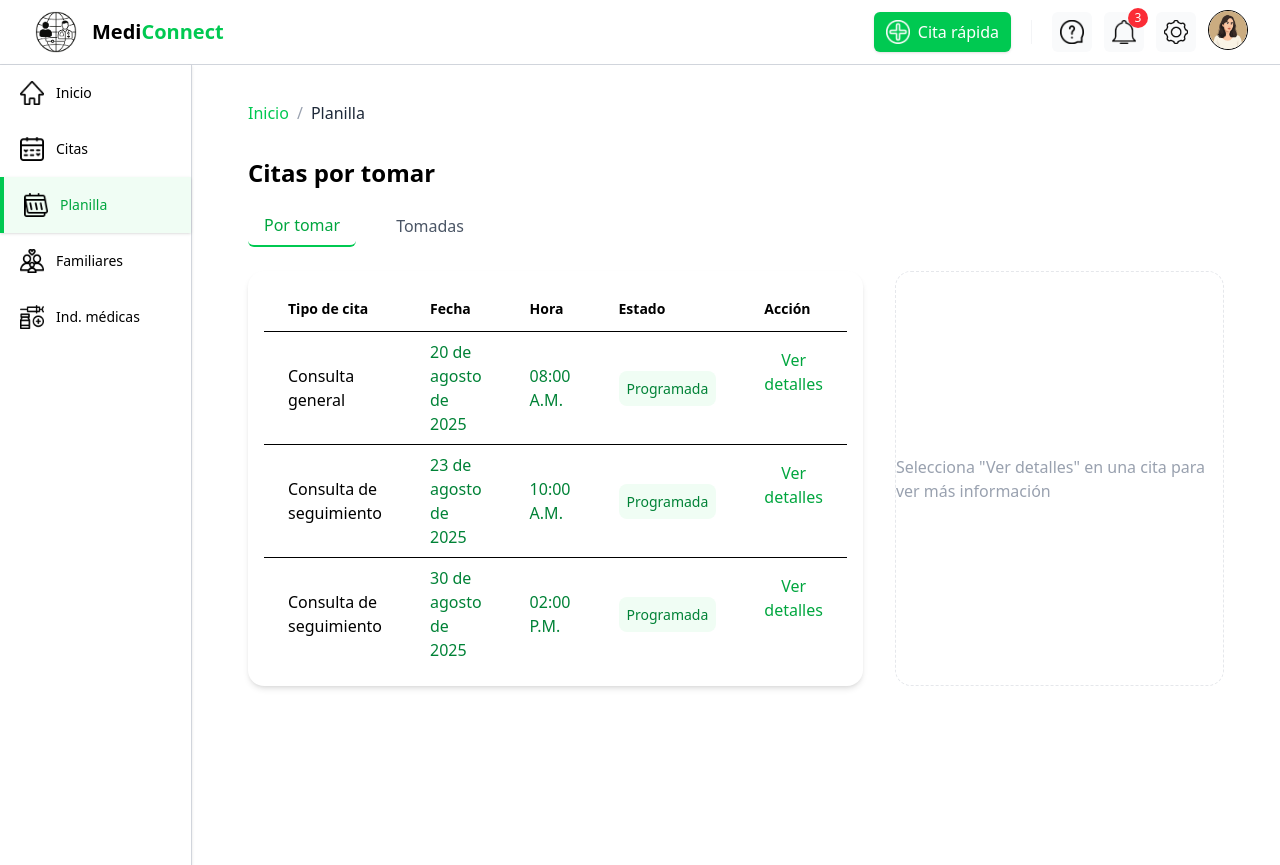
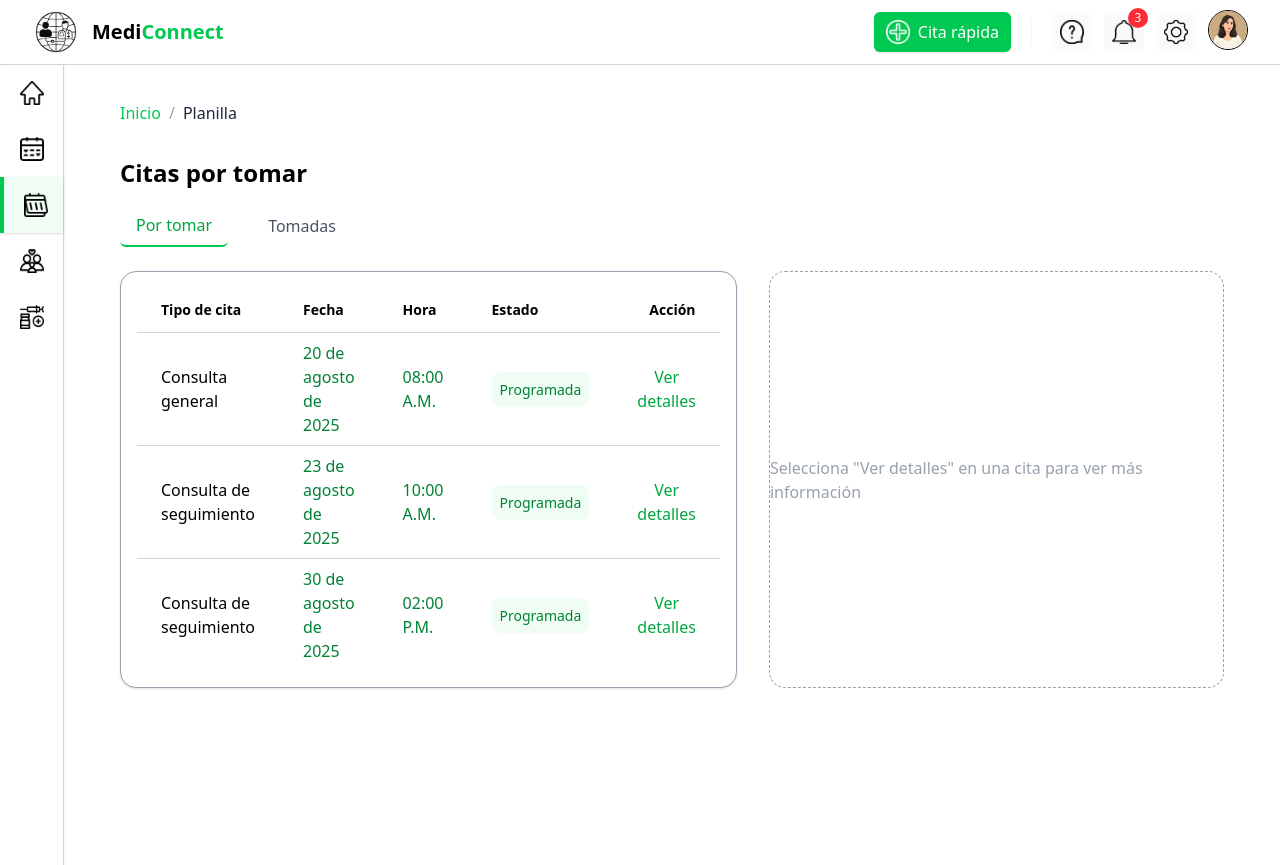
Before and after one commit to Cabrales16/MediConnect, a React (Vite) app: page /planilla in a window 1280 px wide. Built offline with nearby package versions, Linux system fonts and the light colour scheme.

Commit message:
Adjunto diseño de planilla terminado

```diff
--- /dev/null
+++ b/src/LandingPage/LandingPage.jsx
@@ -0,0 +1,8 @@
+export default function LandingPage() {
+  return (
+    <div className="landing-page">
+      <h1>Welcome to Our Application</h1>
+      <p>This is the landing page of our awesome app.</p>
+    </div>
+  );
+}
--- a/src/Paciente/components/Planilla/CitaDetails.jsx
+++ b/src/Paciente/components/Planilla/CitaDetails.jsx
@@ -11,7 +11,7 @@
   const mapsSrc = `https://www.google.com/maps?q=${mapsQuery}&output=embed`;
 
   return (
-    <div className="bg-white rounded-2xl shadow-md overflow-hidden h-full">
+    <div className="bg-white rounded-2xl border border-gray-400 shadow-md overflow-hidden h-full">
       <div className="p-6 flex flex-col h-full">
         <div className="flex items-start justify-between mb-4">
           <div>
@@ -39,19 +39,6 @@
               <p className="text-black">{cita.estado || "Programada"}</p>
             </div>
 
-            {mode === "tomadas" && (
-              <>
-                <div className="mb-4">
-                  <h4 className="text-sm font-semibold text-gray-700">Notas adicionales</h4>
-                  <p className="text-green-700">{cita.notas || "Sin notas"}</p>
-                </div>
-
-                <div className="mb-4">
-                  <h4 className="text-sm font-semibold text-gray-700">Indicaciones médicas</h4>
-                  <p className="text-green-700">{cita.indicaciones || "Sin indicaciones"}</p>
-                </div>
-              </>
-            )}
           </div>
 
           {/* RIGHT: mapa (para 'por') o notas (para 'tomadas' extra) */}
@@ -66,12 +53,12 @@
                 />
               </div>
             ) : (
-              <div className="h-full border rounded-lg p-4 overflow-auto">
+              <div className="h-full overflow-auto">
                 <h4 className="text-sm font-semibold mb-2">Notas del médico</h4>
                 <p className="text-gray-700 mb-4">{cita.notas}</p>
 
                 <h4 className="text-sm font-semibold mb-2">Indicaciones médicas</h4>
-                <p className="text-green-700">{cita.indicaciones}</p>
+                <p className="text-gray-700">{cita.indicaciones}</p>
               </div>
             )}
           </div>
--- a/src/Paciente/components/Planilla/PlanillaTable.jsx
+++ b/src/Paciente/components/Planilla/PlanillaTable.jsx
@@ -13,21 +13,21 @@
               <th className="px-6 py-3 text-black">Fecha</th>
               <th className="px-6 py-3 text-black">Hora</th>
               <th className="px-6 py-3 text-black">Estado</th>
-              <th className="px-6 py-3 text-black">Acción</th>
+              <th className="px-6 py-3 text-black pl-9">Acción</th>
             </tr>
           </thead>
 
           <tbody>
             {rows.map((r) => (
-              <tr key={r.id} className="border-t">
+              <tr key={r.id} className="border-t border-gray-300 hover:bg-green-50">
                 <td className="px-6 py-2 text-black  w-1/4">{r.tipo}</td>
                 <td className="px-6 py-2 text-green-700 w-1/4">{r.fechaReadable || r.fecha}</td>
                 <td className="px-6 py-2 text-green-700">{r.hora}</td>
 
-                <td className="px-6 py-2 text-green-700">
-                  <span className="px-2 py-2 bg-green-50 text-green-700 rounded-lg text-sm">{r.estado || "Programada"}</span>
+                <td className="px-6 py-2 text-green-700 w-1/5">
+                  <span className="px-2 py-2 bg-green-50 text-green-700 rounded-lg text-sm">{r.estado || "Tomada"}</span>
                 </td>
-                <td className="px-6 py-4 text-green-700 align-top">
+                <td className="px-6 p-4 text-green-700">
                   <button
                     className="text-green-600 hover:underline"
                     onClick={() => onViewDetails(r)}
--- a/src/Paciente/pages/InicioCont.jsx
+++ b/src/Paciente/pages/InicioCont.jsx
@@ -84,7 +84,7 @@
       {/* Contenedor con scroll interno */}
       <div className="p-8 overflow-y-auto h-[calc(100vh-9rem)]">
         <h2 className="text-2xl font-semibold mb-6">¿Qué hay de nuevo?</h2>
-        <div className="grid grid-cols-1 md:grid-cols-2 lg:grid-cols-3 gap-6">
+        <div className="grid grid-cols-1 md:grid-cols-2 lg:grid-cols-3 gap-12">
           {novedades.map((item, idx) => (
             <div
               key={idx}
--- a/src/Paciente/pages/PlanillaCont.jsx
+++ b/src/Paciente/pages/PlanillaCont.jsx
@@ -109,7 +109,7 @@
         {/* Main layout: table (left) and details panel (right) */}
         <div className="flex gap-8">
           <div className="flex-1">
-            <div className="bg-white rounded-2xl shadow-md p-4">
+            <div className="bg-white rounded-2xl border border-gray-400 shadow-sm p-4">
               <PlanillaTable
                 mode={tab}
                 porTomar={samplePorTomar}
@@ -128,7 +128,7 @@
                 onClose={() => setSelectedCita(null)}
               />
             ) : (
-              <div className="h-full rounded-2xl border border-dashed border-gray-200 flex items-center justify-center text-gray-400">
+              <div className="h-full rounded-2xl border border-dashed border-gray-400 flex items-center justify-center text-gray-400">
                 Selecciona "Ver detalles" en una cita para ver más información
               </div>
             )}
```
